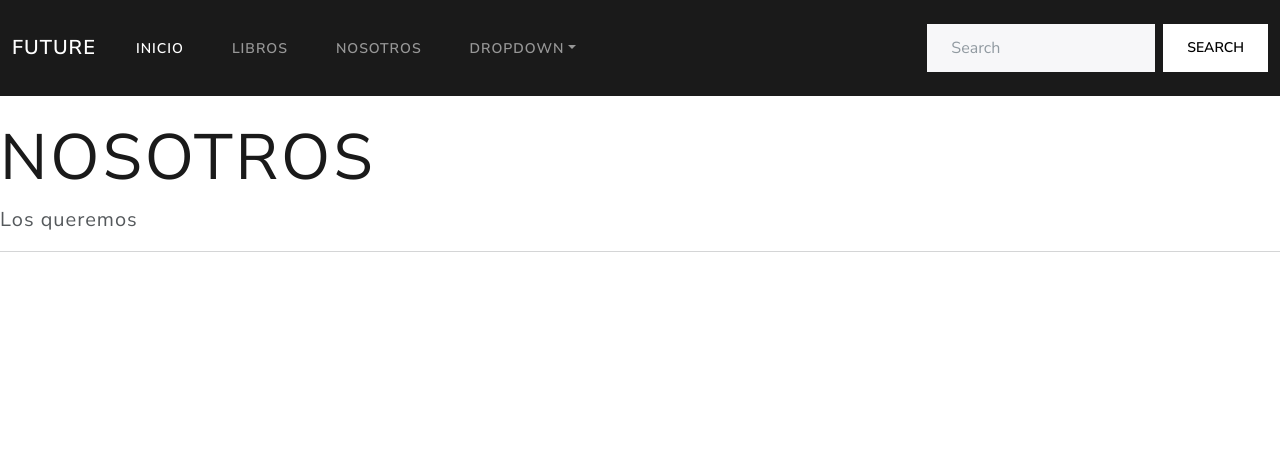
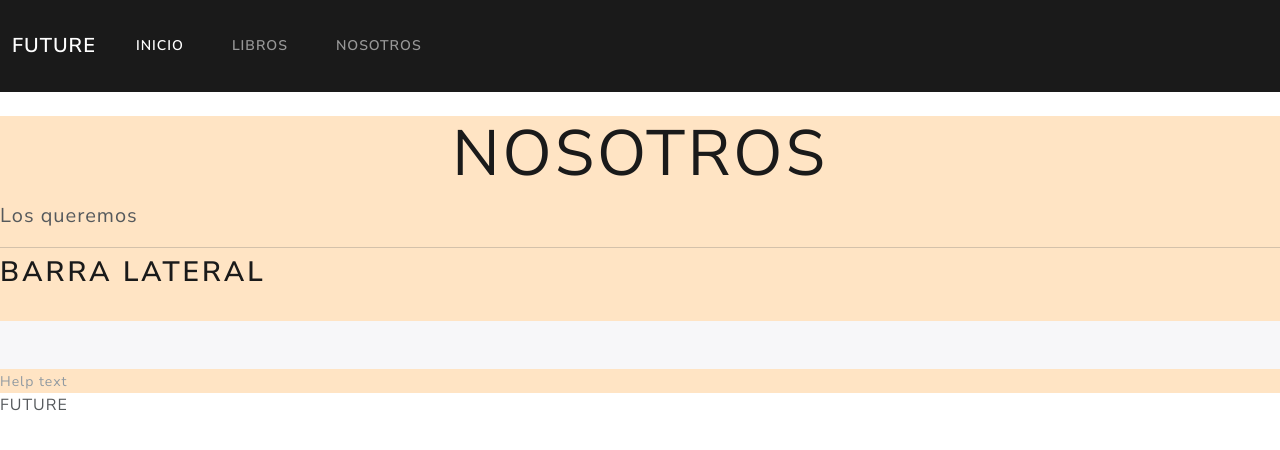
Before and after one commit to Aki-kon/Aligned-, a PHP site: page /nosotros.php in a window 1280 px wide. Shown: the top 450 px of the page. Run offline with PHP 8.4, Linux system fonts and the light colour scheme.

Commit message:
Modificaciones y creacion de carpeta de estilos CSS

```diff
--- /dev/null
+++ b/CSS2.0/estilo.css
@@ -0,0 +1,6 @@
+.centrar-texto{
+text-align: center;
+}
+.color-fondo-nosotros{
+background-color: bisque;
+}
--- a/TEMPLATE/Cabecera.php
+++ b/TEMPLATE/Cabecera.php
@@ -6,7 +6,7 @@
     <meta name="viewport" content="width=device-width, initial-scale=1.0">
     <title>FUTURE NOW</title>
     <link rel="stylesheet" href="./CSS2.0/bootstrap.min.css" />
-
+    <link rel="stylesheet" href="./CSS2.0/estilo.css">
 </head>
 <body>
 <nav class="navbar navbar-expand-lg navbar-dark bg-primary">
@@ -28,21 +28,7 @@
         <li class="nav-item">
           <a class="nav-link" href="nosotros.php">NOSOTROS</a>
         </li>
-        <li class="nav-item dropdown">
-          <a class="nav-link dropdown-toggle" data-bs-toggle="dropdown" href="#" role="button" aria-haspopup="true" aria-expanded="false">Dropdown</a>
-          <div class="dropdown-menu">
-            <a class="dropdown-item" href="#">Action</a>
-            <a class="dropdown-item" href="#">Another action</a>
-            <a class="dropdown-item" href="#">Something else here</a>
-            <div class="dropdown-divider"></div>
-            <a class="dropdown-item" href="#">Separated link</a>
-          </div>
-        </li>
       </ul>
-      <form class="d-flex">
-        <input class="form-control me-sm-2" type="search" placeholder="Search">
-        <button class="btn btn-secondary my-2 my-sm-0" type="submit">Search</button>
-      </form>
     </div>
   </div>
 </nav>
--- a/TEMPLATE/Pie.php
+++ b/TEMPLATE/Pie.php
@@ -1,4 +1,5 @@
 </div>
+FUTURE
 </div>
 
 </html>
--- a/nosotros.php
+++ b/nosotros.php
@@ -1,8 +1,19 @@
 <?php include("template/cabecera.php");?>
 
-<div class="jumbotron">
-    <h1 class="display-3">nosotros</h1>
+<div class="jumbotron color-fondo-nosotros">
+    <h1 class="display-3 centrar-texto" >nosotros</h1>
     <p class="lead">Los queremos</p>
     <hr class="my-2">
+    <aside>
+    <h2>Barra lateral</h2>
+    <div class="form-group">
+      <label for=""></label>
+      <input type="text"
+        class="form-control" name="" id="" aria-describedby="helpId" placeholder="">
+      <small id="helpId" class="form-text text-muted">Help text</small>
+    </div>
+</aside>
+
 </div>
+
 <?php include("template/pie.php");?>
```
